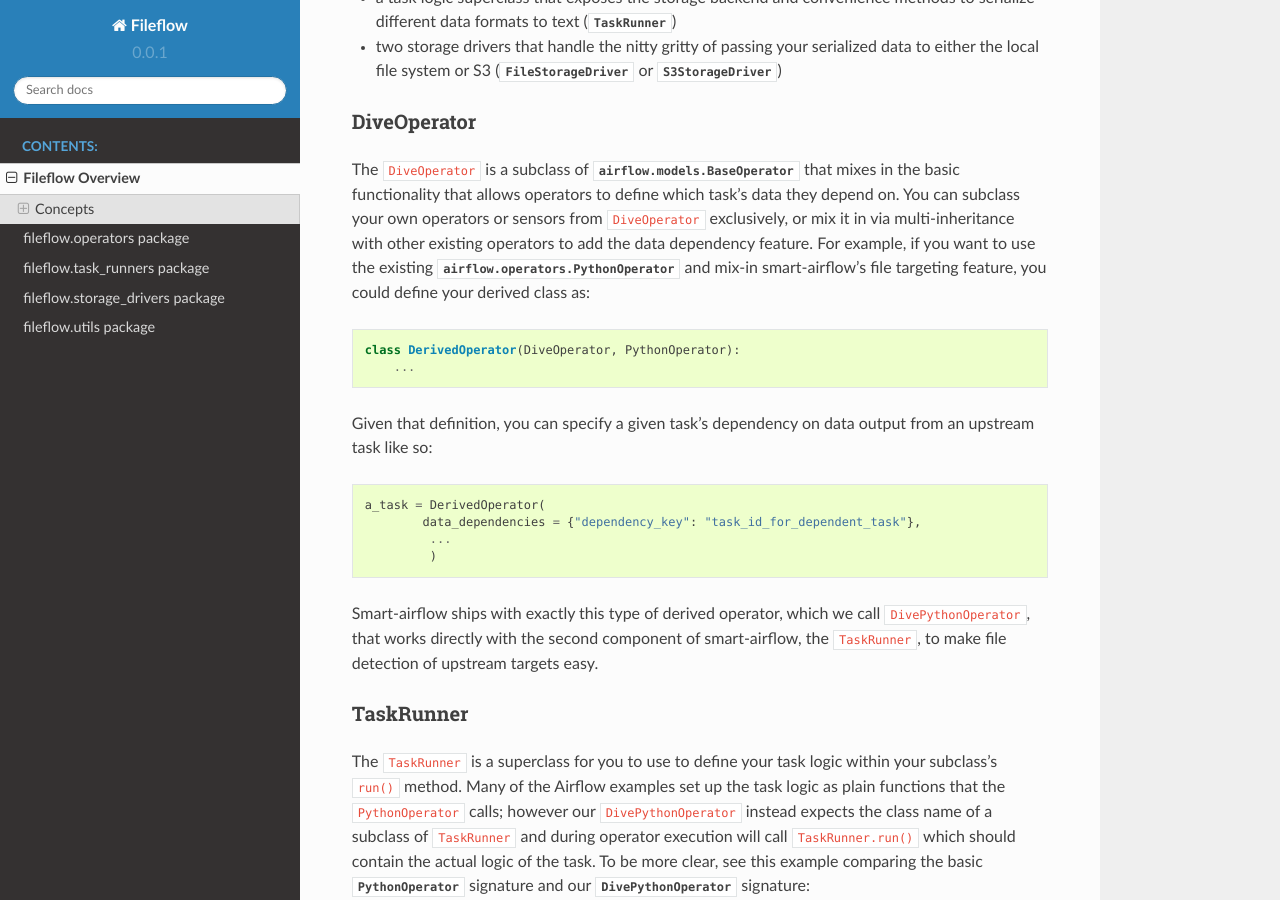
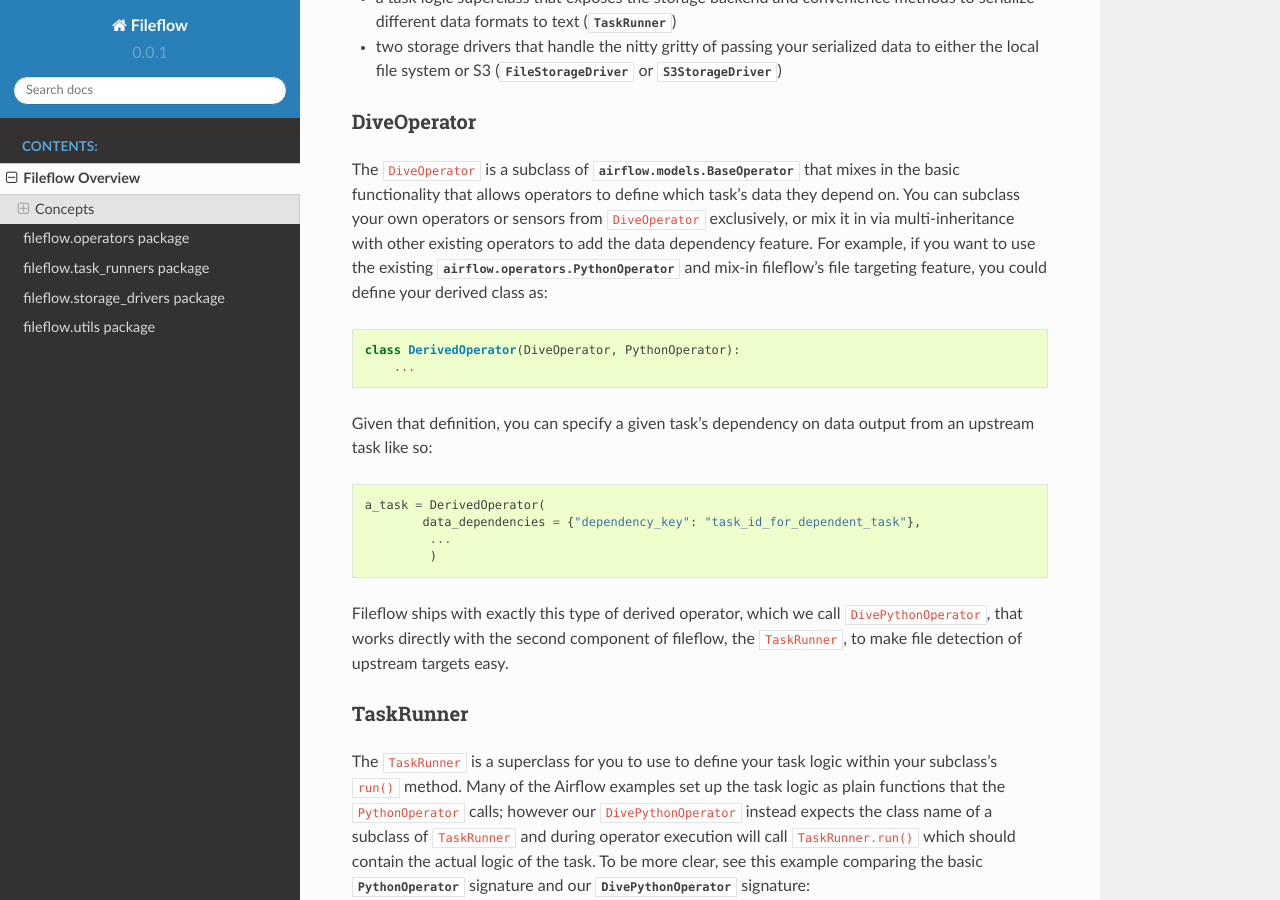
Before and after one commit to industrydive/fileflow, a Sphinx documentation site: the page built from docs/source/overview.rst, in a window 1280 px wide and 900 px high, scrolled down 519 px. Built offline with Sphinx 7.4.7 and the Read the Docs theme 2.0.0, drawn with Linux system fonts in a browser that asks for light colours; some of the changed text lies outside the part shown.

Commit message:
change docstrings over to new naming convention

```diff
--- a/docs/source/overview.rst
+++ b/docs/source/overview.rst
@@ -14,7 +14,7 @@ The main components of fileflow are
 
 DiveOperator
 ~~~~~~~~~~~~
-The ``DiveOperator`` is a subclass of :py:class:`airflow.models.BaseOperator` that mixes in the basic functionality that allows operators to define which task's data they depend on. You can subclass your own operators or sensors from ``DiveOperator`` exclusively, or mix it in via multi-inheritance with other existing operators to add the data dependency feature. For example, if you want to use the existing :py:class:`airflow.operators.PythonOperator` and mix-in smart-airflow's file targeting feature, you could define your derived class as: ::
+The ``DiveOperator`` is a subclass of :py:class:`airflow.models.BaseOperator` that mixes in the basic functionality that allows operators to define which task's data they depend on. You can subclass your own operators or sensors from ``DiveOperator`` exclusively, or mix it in via multi-inheritance with other existing operators to add the data dependency feature. For example, if you want to use the existing :py:class:`airflow.operators.PythonOperator` and mix-in fileflow's file targeting feature, you could define your derived class as: ::
 
     class DerivedOperator(DiveOperator, PythonOperator):
         ...
@@ -26,7 +26,7 @@ Given that definition, you can specify a given task's dependency on data output
              ...
              )
 
-Smart-airflow ships with exactly this type of derived operator, which we call ``DivePythonOperator``, that works directly with the second component of smart-airflow, the ``TaskRunner``, to make file detection of upstream targets easy.
+Fileflow ships with exactly this type of derived operator, which we call ``DivePythonOperator``, that works directly with the second component of fileflow, the ``TaskRunner``, to make file detection of upstream targets easy.
 
 TaskRunner
 ~~~~~~~~~~
@@ -60,7 +60,7 @@ All of this is to take advantage of the fact that we've done a bunch of work in
 storage drivers
 ~~~~~~~~~~~~~~~
 
-The two storage drivers shipped in ``smart-airflow`` deal with the nitty gritty of actually communicating with either the local file system in the case of :py:class:`~fileflow.storage_drivers.file_storage_driver.FileStorageDriver`, or with an S3 bucket in the case of :py:class:`~fileflow.storage_drivers.s3_storage_driver.S3StorageDriver`. The storage driver needs to be able to
+The two storage drivers shipped in ``fileflow`` deal with the nitty gritty of actually communicating with either the local file system in the case of :py:class:`~fileflow.storage_drivers.file_storage_driver.FileStorageDriver`, or with an S3 bucket in the case of :py:class:`~fileflow.storage_drivers.s3_storage_driver.S3StorageDriver`. The storage driver needs to be able to
 
 * derive a path or key name or names from the Airflow TaskInstance context data passed through by the TaskRunner for either upstream tasks (data dependencies) or the current task's target
 * read and write to that path or key name
```
Also changed, not shown: 2 other files.
